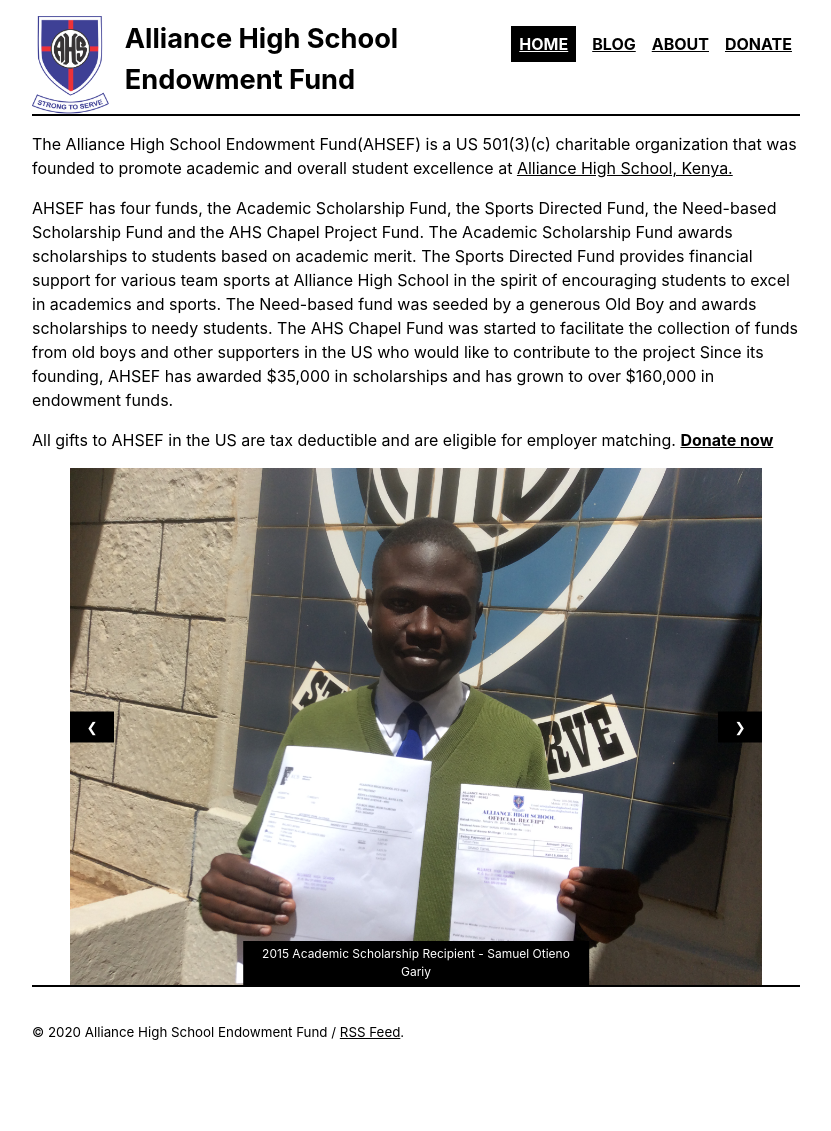
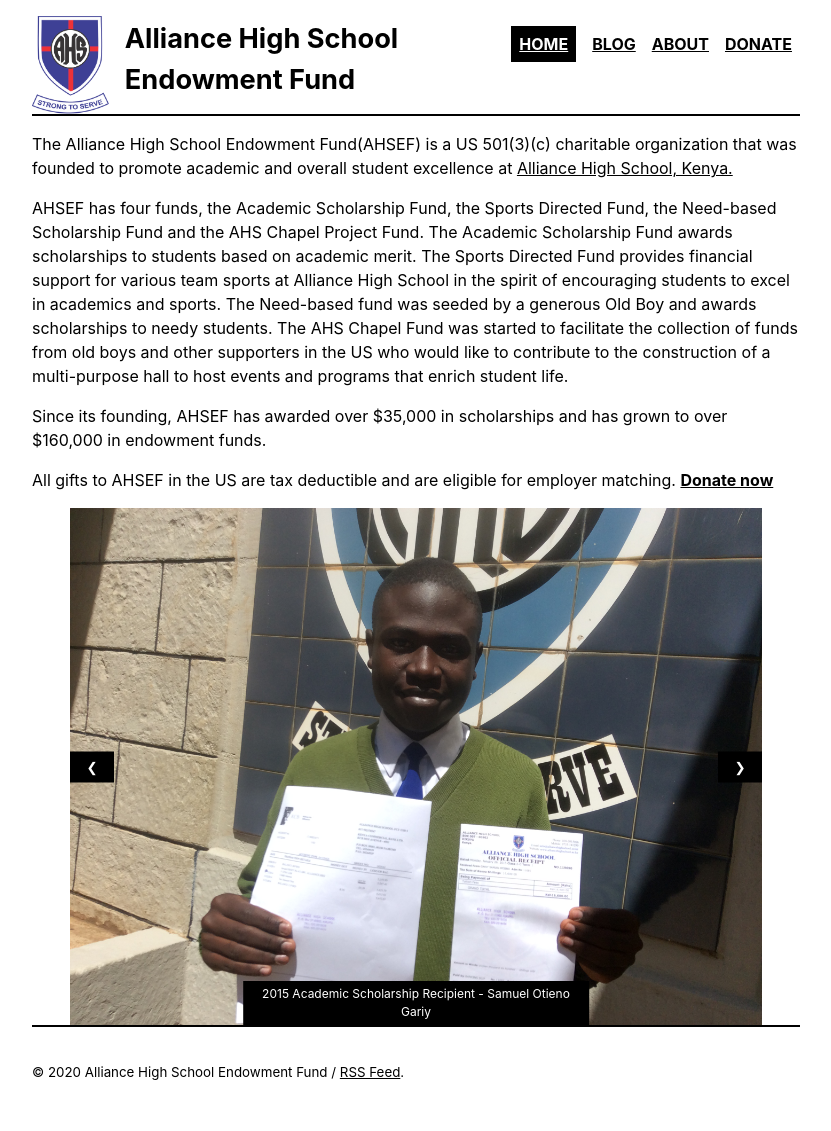
Before and after one commit to ahsef/ahsef.github.io, a Jekyll site: the page built from index.html, in a window 1280 px wide. Shown: the whole page, without its empty margins (224-1055 px from the left). Built offline with Jekyll 4.4.1, drawn with Linux system fonts in a browser that asks for light colours; the list of posts is cut into pages by our own code; before the commit the page ends 1091 px from its top, so only the background shows below that.

Commit message:
Update index.html

```diff
--- a/index.html
+++ b/index.html
@@ -6,7 +6,9 @@
 <article class="post index" role="article">
     <p>The Alliance High School Endowment Fund(AHSEF) is a US 501(3)(c) charitable organization that was founded to promote academic and overall student excellence at <a href="http://alliancehighschool.sc.ke/">Alliance High School, Kenya.</a></p>
 
-    <p>AHSEF has four funds, the Academic Scholarship Fund, the Sports Directed Fund, the Need-based Scholarship Fund and the AHS Chapel Project Fund. The Academic Scholarship Fund awards scholarships to students based on academic merit. The Sports Directed Fund provides financial support for various team sports at Alliance High School in the spirit of encouraging students to excel in academics and sports. The Need-based fund was seeded by a generous Old Boy and awards scholarships to needy students. The AHS Chapel Fund was started to facilitate the collection of funds from old boys and other supporters in the US who would like to contribute to the project Since its founding, AHSEF has awarded $35,000 in scholarships and has grown to over $160,000 in endowment funds.</p>
+    <p>AHSEF has four funds, the Academic Scholarship Fund, the Sports Directed Fund, the Need-based Scholarship Fund and the AHS Chapel Project Fund. The Academic Scholarship Fund awards scholarships to students based on academic merit. The Sports Directed Fund provides financial support for various team sports at Alliance High School in the spirit of encouraging students to excel in academics and sports. The Need-based fund was seeded by a generous Old Boy and awards scholarships to needy students. The AHS Chapel Fund was started to facilitate the collection of funds from old boys and other supporters in the US who would like to contribute to the construction of a multi-purpose hall to host events and programs that enrich student life.</p>
+
+     <p>Since its founding, AHSEF has awarded over $35,000 in scholarships and has grown to over $160,000 in endowment funds.</p>
 
     <p>All gifts to AHSEF in the US are tax deductible and are eligible for employer matching. <a href="/donate" style="font-weight: bold;">Donate now</a></p>
 </article>
```
